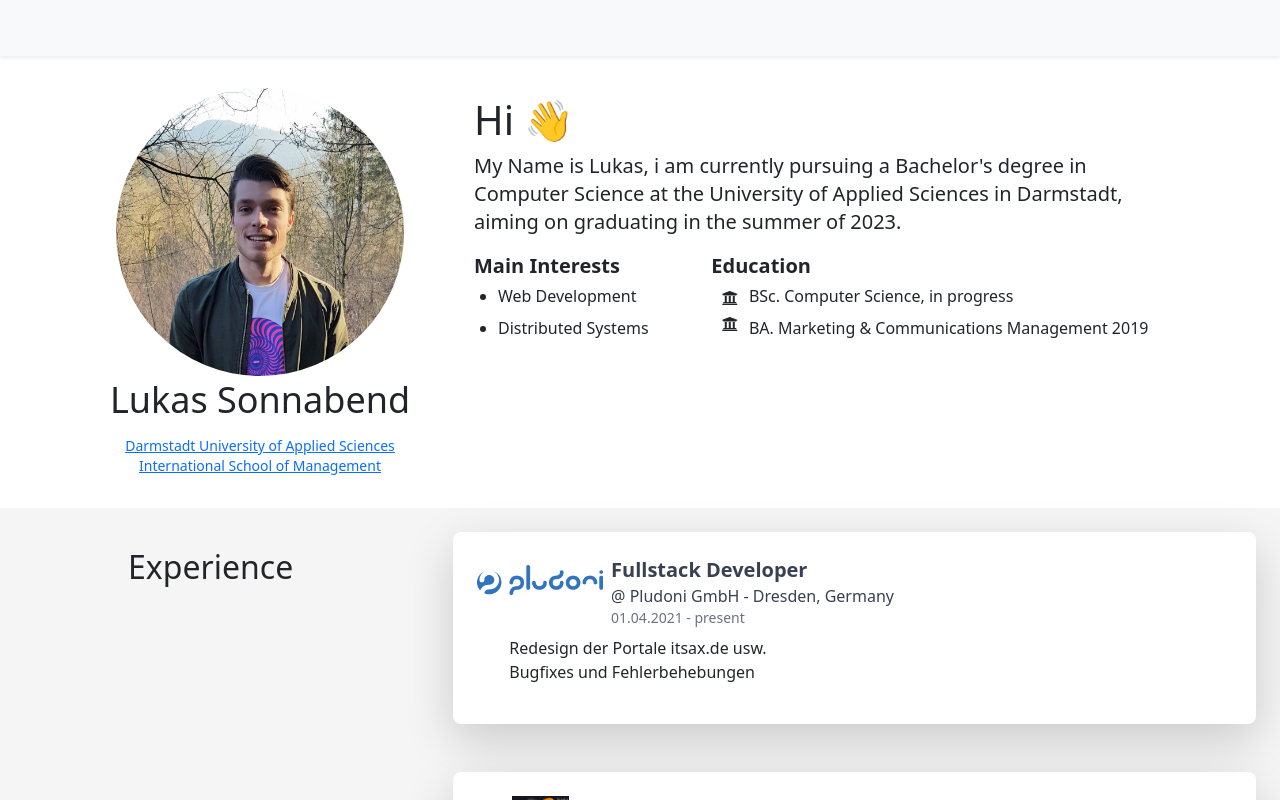
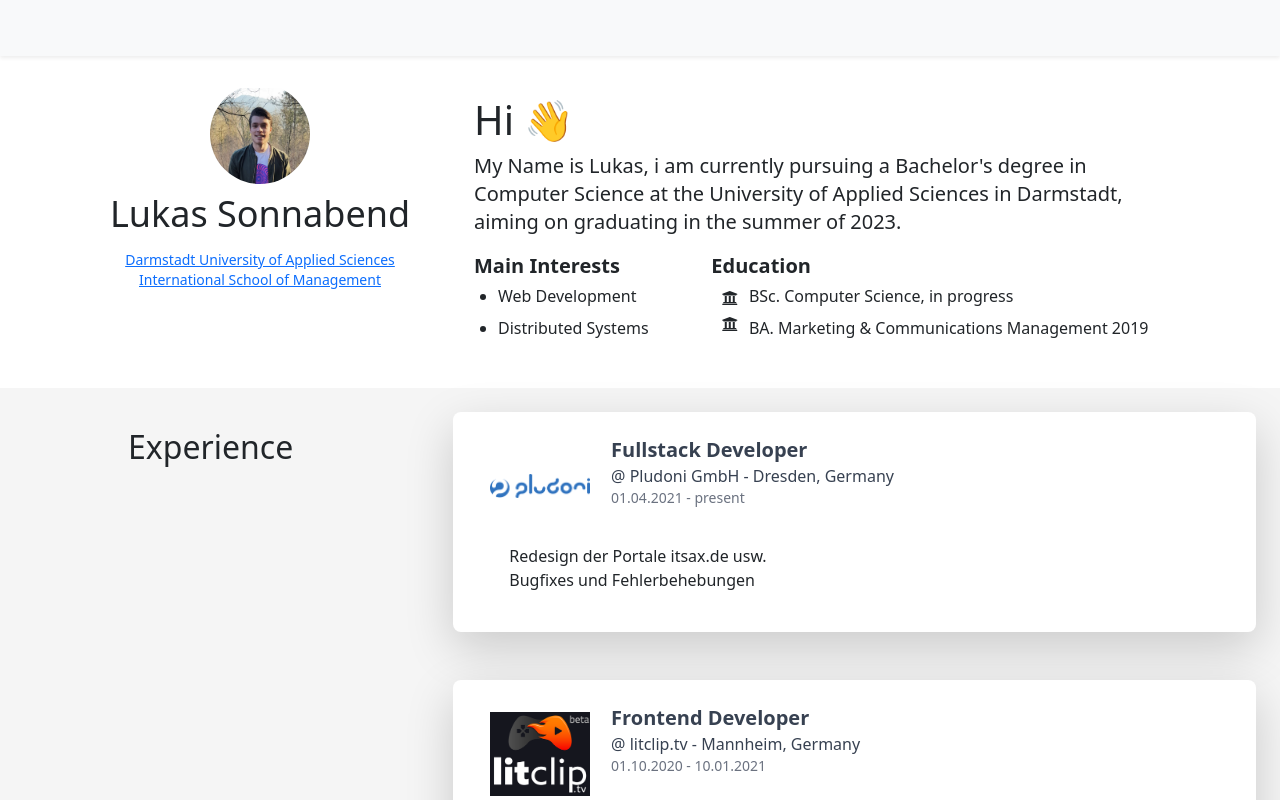
Before and after one commit to LukasSonnabend/lukassonnabend.github.io, a Next.js app: page / in a window 1280 px wide. Shown: the top 800 px of the page. Built offline with nearby package versions, Linux system fonts and the light colour scheme.

Commit message:
adds some fixes

```diff
--- a/components/ExperienceCard.js
+++ b/components/ExperienceCard.js
@@ -1,4 +1,5 @@
 import {marked} from "marked";
+import Image from "next/image";
 
 const ExperienceCard = ({ exp, content }) => {
   return (
@@ -6,7 +7,7 @@ const ExperienceCard = ({ exp, content }) => {
       <div className="block m-3 p-6 rounded-lg shadow-lg bg-white w-100">
         <div className="d-flex gap-2 mb-2">
         <div className="col-2 d-flex justify-center">
-          <img src={exp.frontmatter.logo} className="img h-auto sm:max-h-12 object-contain"/>
+         {exp.frontmatter.logo &&  <Image src={exp.frontmatter.logo} width="100%" height="100%" alt="" className="img h-auto sm:max-h-12 object-contain"/>}
         </div>
         <div className="col-10">
         <p className="text-gray-700 text-xl font-semibold m-0 align-middle">
--- a/components/Hero.js
+++ b/components/Hero.js
@@ -1,11 +1,13 @@
 import { FaUniversity } from "react-icons/fa";
+import Image from "next/image";
+
 
 const Hero = () => (
   <>
     <div className="row py-8">
       <div className="col-lg-4 d-flex justify-content-center">
         <div className="text-center">
-          <img className="img max-w-full max-h-48 md:max-h-72 h-auto lg:h-64 rounded-full mb-1 mx-auto" src="me.jpg"></img>
+          <Image src="/me.jpg" width="100%" height="100%" className="img max-w-full max-h-48 md:max-h-72 h-auto lg:h-64 rounded-full mb-1 mx-auto" alt=""/>
           <p className="text-4xl">Lukas Sonnabend</p>
           <a href="https://h-da.de/en/" className="d-block text-sm">Darmstadt University of Applied Sciences</a>
           <a href="https://en.ism.de/" className="d-block text-sm">International School of Management</a>
@@ -16,7 +18,7 @@ const Hero = () => (
             <div className="row">
               <div className="jumbotron jumbotron-fluid pl-8 mt-2">
           <h1>Hi 👋</h1>
-          <p className="text-xl">My Name is Lukas, i am currently pursuing a Bachelor's degree in Computer Science
+          <p className="text-xl">My Name is Lukas, i am currently pursuing a Bachelor&apos;s degree in Computer Science
             at the University of Applied Sciences in Darmstadt, aiming on graduating in the summer of 2023.
           </p>
           </div>
@@ -33,7 +35,7 @@ const Hero = () => (
                 <p className="text-xl mb-1 font-semibold">Education</p>
                 <ul className="p-0">
                   <li className="sm:mb-2"><FaUniversity className="d-inline col-1"/><span className="col-11">BSc. Computer Science, in progress</span></li>
-                  <li className="d-flex"><FaUniversity className="d-inline col-1"/> <span className="col-11">BA. Marketing & Communi&#173;cations Management 2019</span></li>
+                  <li className="d-flex"><FaUniversity className="d-inline col-1"/> <span className="col-11">BA. Marketing & Communications Management 2019</span></li>
                 </ul>
               </div>
             </div>
--- a/components/Post.js
+++ b/components/Post.js
@@ -1,4 +1,5 @@
 import Link from 'next/link';
+import Image from "next/image";
 
 export default function Post({ post }) {
   return (
@@ -8,7 +9,7 @@ export default function Post({ post }) {
           <a>{post.frontmatter.title}</a>
         </Link>
       </h2>
-      <img src={post.frontmatter.image} alt="" />
+      {post.frontmatter.image && <Image src={post.frontmatter.image} width="100%" height="100%" alt="" />}
       <p className="subtitle is-4">{post.frontmatter.published}</p>
       <p className="content">{post.frontmatter.teaser}</p>
     </div>
--- a/package.json
+++ b/package.json
@@ -6,6 +6,7 @@
     "dev": "next dev",
     "build": "next build",
     "start": "next start",
+    "export": "next build && next export",
     "lint": "next lint"
   },
   "dependencies": {
@@ -19,6 +20,7 @@
     "react-icons": "^4.4.0"
   },
   "devDependencies": {
+    "@types/bootstrap": "^5.2.1",
     "@types/node": "18.6.3",
     "@types/react": "18.0.15",
     "@types/react-dom": "18.0.6",
--- a/pages/_app.tsx
+++ b/pages/_app.tsx
@@ -5,7 +5,7 @@ import {useEffect} from 'react'
 
 function MyApp({ Component, pageProps }: AppProps) {
   useEffect(() => {
-    import("bootstrap/dist/js/bootstrap")
+    require("bootstrap/dist/js/bootstrap")
   }, [])
 
   return <Component {...pageProps} />
--- a/pages/index.tsx
+++ b/pages/index.tsx
@@ -10,8 +10,9 @@ import Layout from '../components/Layout.js'
 import Navbar from '../components/Navbar.js'
 import Post from "../components/Post.js"
 import Experience from "../components/Experience.js"
+import { AppProps } from 'next/app';
 
-export default function Index({posts, experience}){
+export default function Index({posts, experience} : AppProps){
   return (
   <>
   <Head>
@@ -27,7 +28,7 @@ export default function Index({posts, experience}){
   <Experience experience={experience}/>
   <Layout>
     <div className="posts">
-    {posts.map((post, index) => (
+    {posts.map((post: any, index) => (
       <Post key={index} post={post} />
     ))}
     </div>
```
Also changed, not shown: 2 other files (tests, documents, lock files or other folders).
